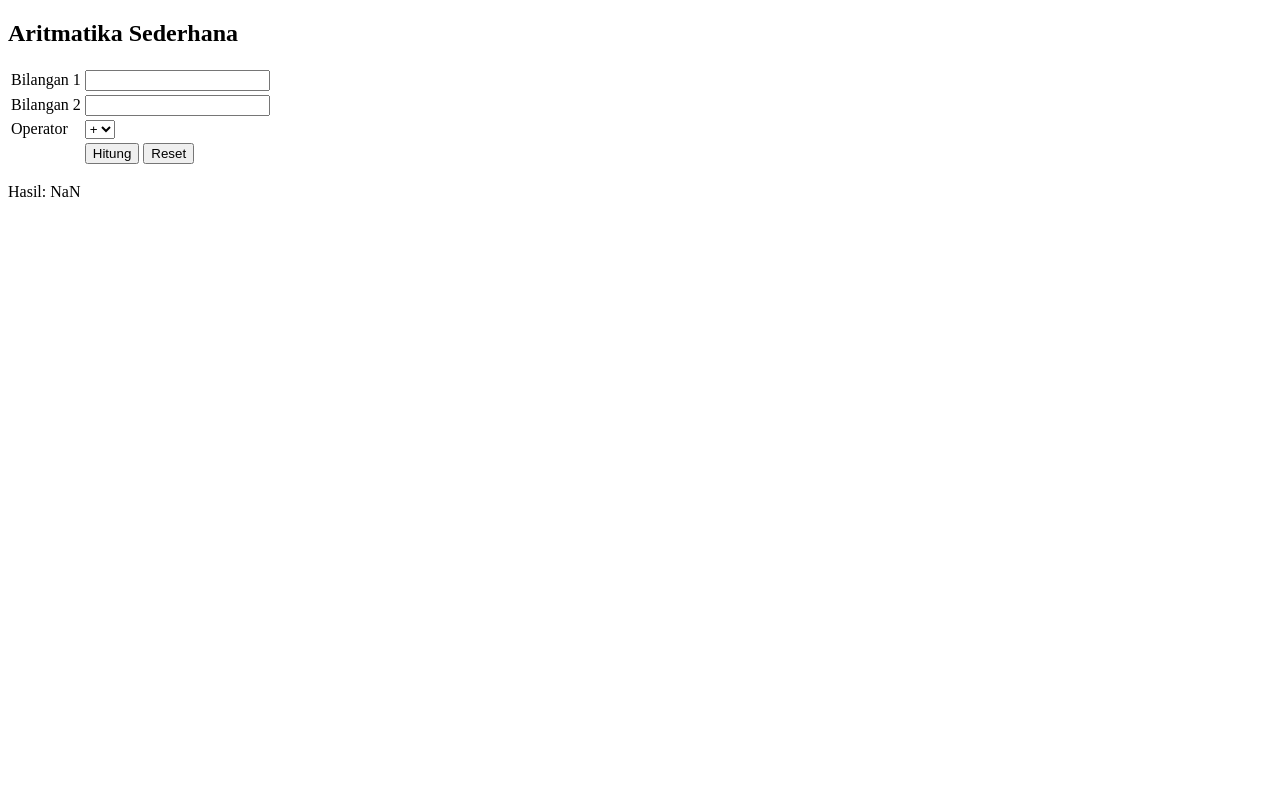
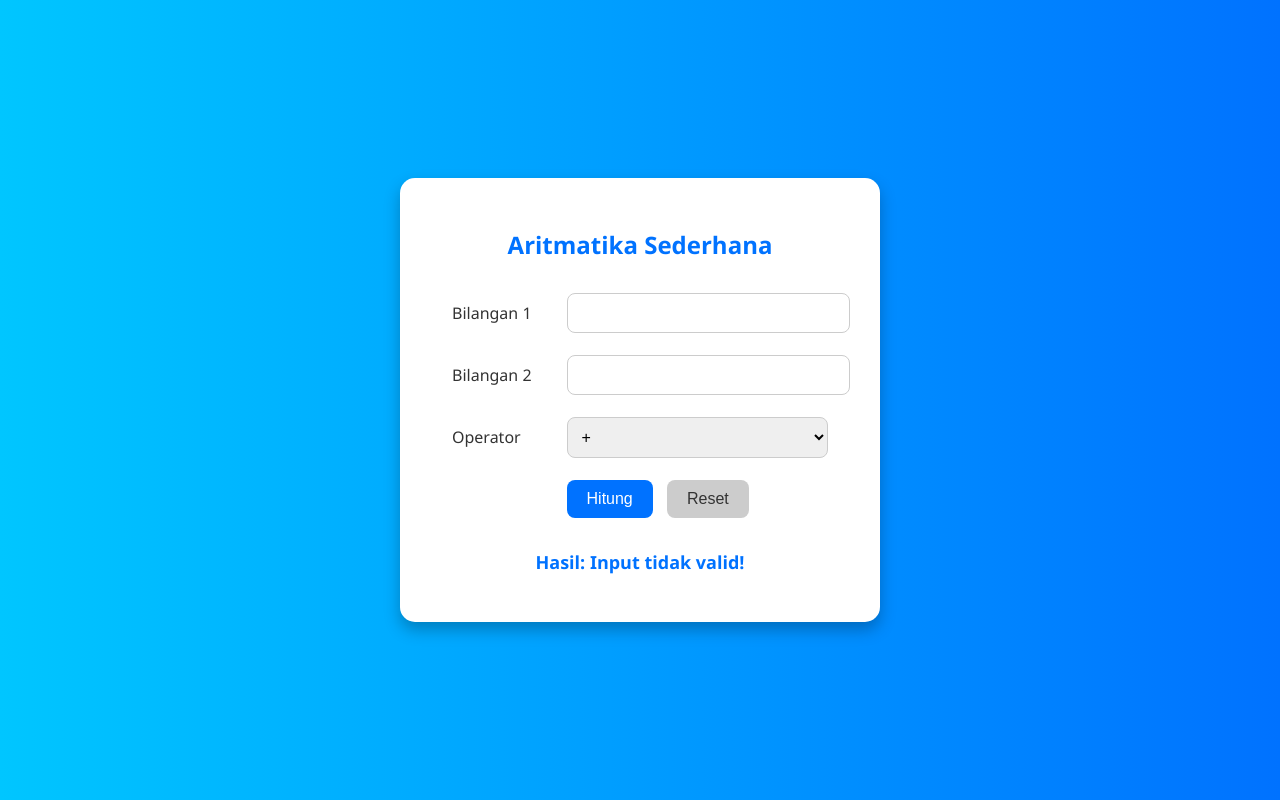
Before and after one commit to KOK-WEB-ai/tugas3.html, a plain HTML site: page index.html in a window 1280 px wide. Both pictures are taken after a click on the button "Hitung". Drawn offline with Linux system fonts and the light colour scheme.

Commit message:
index.html

```diff
--- a/index.html
+++ b/index.html
@@ -4,8 +4,79 @@
     <meta charset="UTF-8">
     <meta name="viewport" content="width=device-width, initial-scale=1.0">
     <title>Program Aritmatika</title>
+    <style>
+        body {
+            font-family: 'Segoe UI', Tahoma, Geneva, Verdana, sans-serif;
+            background: linear-gradient(to right, #00c6ff, #0072ff);
+            color: #333;
+            display: flex;
+            justify-content: center;
+            align-items: center;
+            height: 100vh;
+            margin: 0;
+        }
+
+        .container {
+            background: white;
+            padding: 30px 40px;
+            border-radius: 15px;
+            box-shadow: 0 8px 16px rgba(0,0,0,0.25);
+            max-width: 400px;
+            width: 100%;
+        }
+
+        h2 {
+            text-align: center;
+            color: #0072ff;
+            margin-bottom: 20px;
+        }
+
+        table {
+            width: 100%;
+        }
+
+        td {
+            padding: 10px;
+        }
+
+        input[type="number"], select {
+            width: 100%;
+            padding: 10px;
+            border: 1px solid #ccc;
+            border-radius: 8px;
+            font-size: 16px;
+        }
+
+        button {
+            padding: 10px 20px;
+            border: none;
+            border-radius: 8px;
+            font-size: 16px;
+            cursor: pointer;
+            margin-right: 10px;
+        }
+
+        button[type="button"] {
+            background-color: #0072ff;
+            color: white;
+        }
+
+        button[type="reset"] {
+            background-color: #ccc;
+            color: #333;
+        }
+
+        #hasil {
+            margin-top: 20px;
+            font-size: 18px;
+            text-align: center;
+            color: #0072ff;
+            font-weight: bold;
+        }
+    </style>
 </head>
 <body>
+    <div class="container">
         <h2>Aritmatika Sederhana</h2>
         <form name="formAritmatika">
             <table>
@@ -23,7 +94,7 @@
                         <select name="operator">
                             <option value="+">+</option>
                             <option value="-">-</option>
-                        <option value=""></option>
+                            <option value="*">*</option>
                             <option value="/">/</option>
                         </select>
                     </td>
@@ -38,25 +109,33 @@
             </table>
         </form>
         <p id="hasil"></p>
+    </div>
 
     <script>
         function hitung() {
             let bil1 = parseFloat(document.formAritmatika.bil1.value);
             let bil2 = parseFloat(document.formAritmatika.bil2.value);
             let operator = document.formAritmatika.operator.value;
-            let hasil = 0;
+            let hasil;
 
-            if (operator === "+") {
+            if (isNaN(bil1) || isNaN(bil2)) {
+                hasil = "Input tidak valid!";
+            } else {
+                switch (operator) {
+                    case "+":
                         hasil = bil1 + bil2;
-            } else if (operator === "-") {
+                        break;
+                    case "-":
                         hasil = bil1 - bil2;
-            } else if (operator === "*") {
+                        break;
+                    case "*":
                         hasil = bil1 * bil2;
-            } else if (operator === "/") {
-                if (bil2 !== 0) {
-                    hasil = bil1 / bil2;
-                } else {
-                    hasil = "Error: Tidak bisa dibagi nol";
+                        break;
+                    case "/":
+                        hasil = bil2 !== 0 ? (bil1 / bil2) : "Error: Tidak bisa dibagi nol";
+                        break;
+                    default:
+                        hasil = "Operator tidak valid!";
                 }
             }
 
```
Lines whose indentation alone changed are shown as unchanged.
